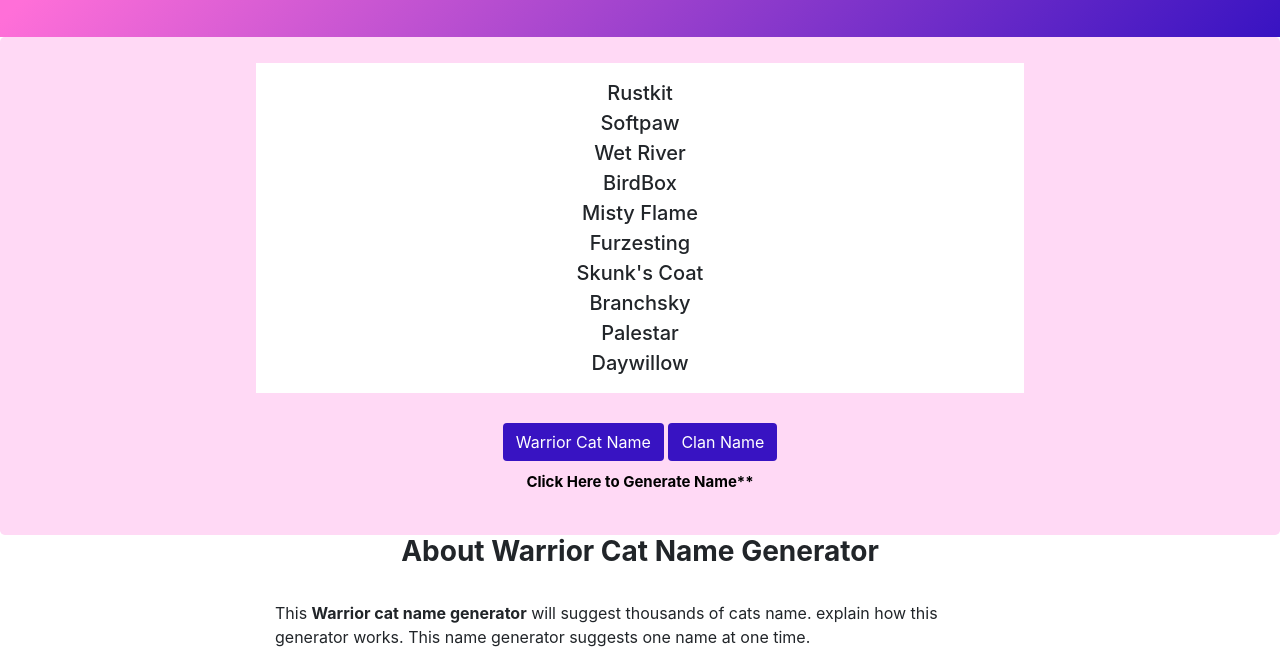
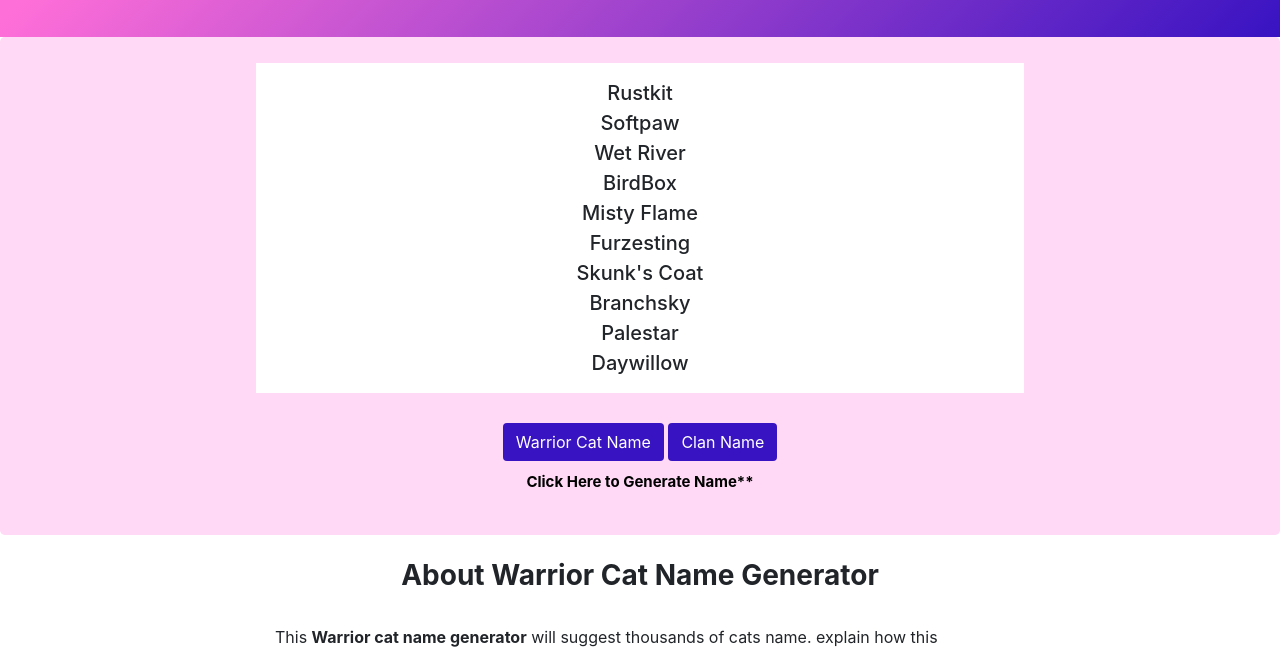
Before and after one commit to kunwardeepmalik/warriorcatsnamegenerator.com, a plain HTML site: page index.html in a window 1280 px wide. Shown: the part 121-774 px from the top of the page. Drawn offline with nearby package versions, Linux system fonts and the light colour scheme.

Commit message:
Update index.html

```diff
--- a/index.html
+++ b/index.html
@@ -54,7 +54,7 @@
       <div class="row">
           <div class="col-lg-10 col-xl-8 offset-lg-1 offset-xl-2">
               <div class="text">
-                <h3 style="text-align: center;"><b>About Warrior Cat Name Generator</b></h3><br>
+                <br><h3 style="text-align: center;"><b>About Warrior Cat Name Generator</b></h3><br>
                 <p>This <strong>Warrior cat name generator</strong> will suggest thousands of cats name. explain how this generator works. This name generator suggests one name at one time.</p>
                 <p>Then you can start this simply click on the button and you can easily generate. If you don’t like the name, just click the button once more and automatically generate the next name.</p>
                 <p>Moreover, a warrior is a very famous novel that was also written on warrior cats of clans. This novel is described as the adventures of 5 clans of cats.&nbsp;</p><p></p><ol style="text-align: left;"><li><b>Thunder clan</b></li><li><b>Shadow clan</b></li><li><b>Wind clan</b></li><li><b>River clan</b></li><li><b>Sky clan</b></li></ol><p></p>
```
